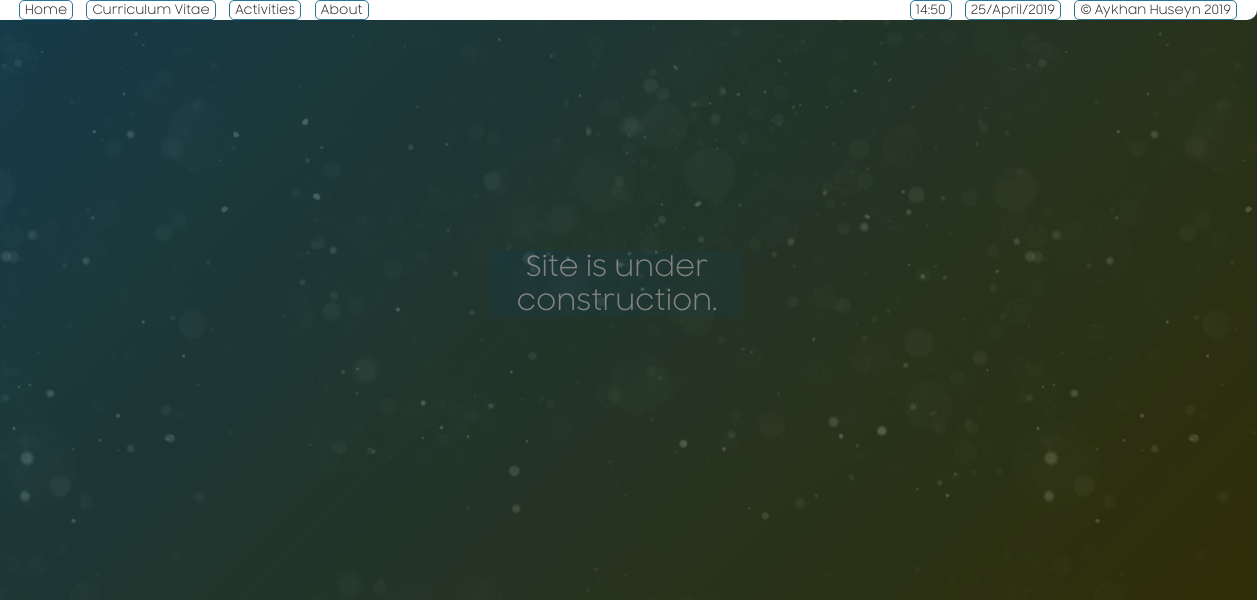
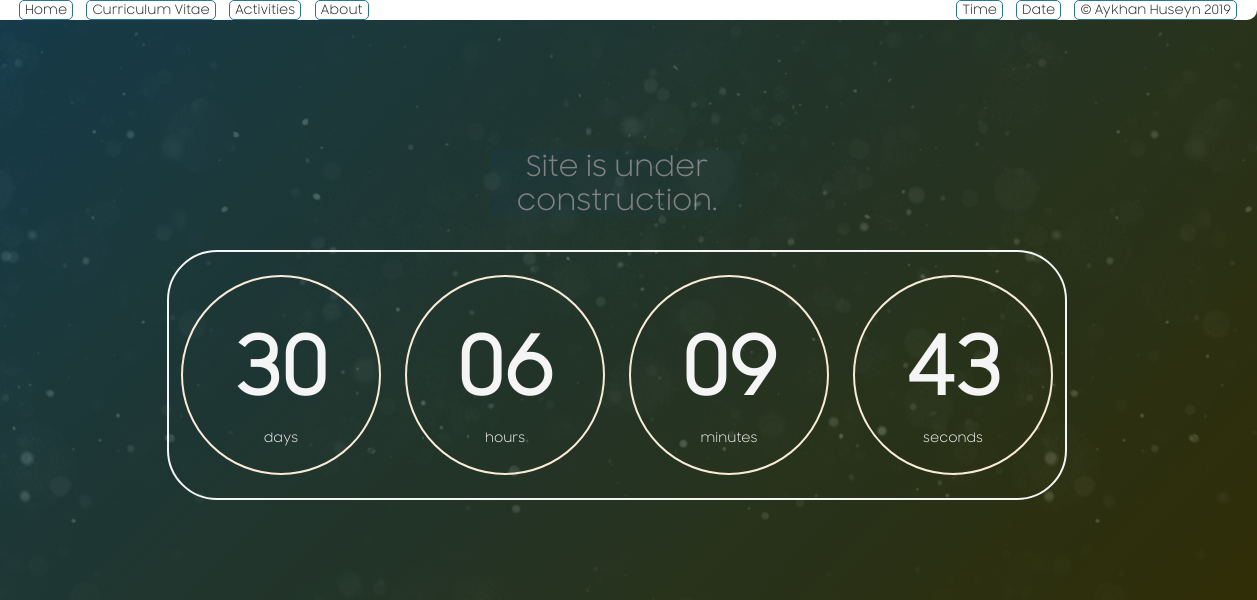
Before and after one commit to aykhanhuseyn/aykhanhuseyn.github.io, a plain HTML site: page index.html in a window 1280 px wide. Shown: the top 600 px of the page, 23-1280 px from the left. Drawn offline with nearby package versions, Linux system fonts and the light colour scheme; files whose address does not match are found by name.

Commit message:
added countdown

```diff
--- a/css/style.css
+++ b/css/style.css
@@ -14,7 +14,7 @@ body
 .constructText
 {
     width: 250px;
-    margin: 250px auto 250px auto !important;
+    margin: 150px auto!important;
     background: inherit;
     color: #ffffff !important;
     z-index: 1000;
@@ -75,3 +75,50 @@ body
     float: right;
     margin: 0 15px;
 }
+
+/* timer styles starts here */
+
+.timerBlock {
+    position: fixed;
+    top: 250px;
+    bottom: 250px;
+    right: 0;
+    left: 0;
+    display: flex;
+    justify-content: space-around;
+}
+
+.timer {
+    width: 900px;
+    height: 250px;
+    -webkit-border-radius: 50px;
+    -moz-border-radius: 50px;
+    border-radius: 50px;
+    border: 2px solid whitesmoke;
+    display: flex;
+    justify-content: space-around;
+}
+
+.timer > div {
+    display: inline-block;
+    width: 200px;
+    height: 200px;
+    margin: 23px 0;
+    border: 2px solid antiquewhite;
+    -webkit-border-radius: 50%;
+    -moz-border-radius: 50%;
+    border-radius: 50%;
+    padding: 2rem 3rem;
+    text-align: center;
+    color: whitesmoke;
+}
+
+div.timer > div > :first-child {
+    display: block;
+    font-size: 5rem;
+    font-weight: 700;
+}
+
+div.timer > div > :last-child {
+
+}
--- a/index.html
+++ b/index.html
@@ -11,20 +11,25 @@
     <link rel="apple-touch-icon" sizes="180x180" href="img/HA_color_180.png">
     <link rel="apple-touch-icon" sizes="167x167" href="img/HA_color_167.png">
     <meta name="author" content="Aykhan Huseyn">
-    <meta name="keywords" content="web, web developer, Frontend, Backend, HTML5, CSS3, Javascript, EcmaScript6, Bootstrap4, jQuery, Fontawesome5, C#, C#7, C#8, ASP.NET Core, .Net">
-    <meta name="description" content="Web developer, using HTML5 technology with CSS3, ES6(JS), Bootstrap4, jQuery, Fontawesome5, C#, ASP.NET.">
-    <meta name="revised" content="Aykhan Huseyn, 22/5/2019">
+    <meta name="keywords"
+          content="web, web developer, Frontend, Backend, HTML5, CSS3, Javascript, EcmaScript6, Bootstrap4, jQuery, Fontawesome5, C#, C#7, C#8, ASP.NET Core, .Net">
+    <meta name="description"
+          content="Web developer, using HTML5 technology with CSS3, ES6(JS), Bootstrap4, jQuery, Fontawesome5, C#, ASP.NET.">
+    <meta name="revised" content="Aykhan Huseyn, 25/5/2019">
     <meta name="robot" content="index, follow">
-                <!--<meta property="fb:app_id" content="1234567890">-->
-                <meta property="og:title" content="Aykhan Huseyn">
-                <meta property="og:type" content="Website">
-                <meta property="og:url" content="http://aykhanhuseyn.github.io/">
-                <meta property="og:image" content="https://scontent-sea1-1.xx.fbcdn.net/hphotos-xap1/t39.2178-6/851565_496755187057665_544240989_n.jpg">
-                <meta property="og:description" content="Web developer, using HTML5 technology with CSS3 and ES6(JS).">
+    <!--<meta property="fb:app_id" content="1234567890">-->
+    <meta property="og:title" content="Aykhan Huseyn">
+    <meta property="og:type" content="Website">
+    <meta property="og:url" content="http://aykhanhuseyn.github.io/">
+    <meta property="og:image"
+          content="https://scontent-sea1-1.xx.fbcdn.net/hphotos-xap1/t39.2178-6/851565_496755187057665_544240989_n.jpg">
+    <meta property="og:description" content="Web developer, using HTML5 technology with CSS3 and ES6(JS).">
     <title>Aykhan Huseyn</title>
     <link rel="shortcut icon" href="img/hacolorfull_0_5x_NJ2_icon.ico" type="image/x-icon">
-    <link rel="stylesheet" href="https://stackpath.bootstrapcdn.com/bootstrap/4.3.1/css/bootstrap.min.css" integrity="sha384-ggOyR0iXCbMQv3Xipma34MD+dH/1fQ784/j6cY/iJTQUOhcWr7x9JvoRxT2MZw1T" crossorigin="anonymous">
-    <link rel="stylesheet" href="https://use.fontawesome.com/releases/v5.8.1/css/all.css" integrity="sha384-50oBUHEmvpQ+1lW4y57PTFmhCaXp0ML5d60M1M7uH2+nqUivzIebhndOJK28anvf" crossorigin="anonymous">
+    <link rel="stylesheet" href="https://stackpath.bootstrapcdn.com/bootstrap/4.3.1/css/bootstrap.min.css"
+          integrity="sha384-ggOyR0iXCbMQv3Xipma34MD+dH/1fQ784/j6cY/iJTQUOhcWr7x9JvoRxT2MZw1T" crossorigin="anonymous">
+    <link rel="stylesheet" href="https://use.fontawesome.com/releases/v5.8.1/css/all.css"
+          integrity="sha384-50oBUHEmvpQ+1lW4y57PTFmhCaXp0ML5d60M1M7uH2+nqUivzIebhndOJK28anvf" crossorigin="anonymous">
     <link rel="stylesheet" href="css/fonts/fonts.css">
     <link rel="stylesheet" href="css/bgStyle.css">
     <link rel="stylesheet" href="css/osxdock.css">
@@ -37,8 +42,8 @@
     <div class="header">
         <div class="logo"><img src="img/apple-logo-black.png"></div>
         <ul class="menubar">
-            <li>Home</li>
-            <li onclick="window.open('CurriculumVitae.html', '_blank');">Curriculum Vitae</li>
+            <li onclick="window.open('index.html', '_self');">Home</li>
+            <li onclick="window.open('CurriculumVitae.html', '_self');">Curriculum Vitae</li>
             <li>Activities</li>
             <li>About</li>
         </ul>
@@ -76,6 +81,16 @@
 
 <div class="constructText"><h3>Site is under construction.</h3></div>
 
+<!-- Counter starts here  -->
+<div class="timerBlock">
+    <div class="timer">
+        <div class="daysBox"><span id="days">30</span><span> days</span></div>
+        <div class="hoursBox"><span id="hours">23</span><span> hours</span></div>
+        <div class="minutesBox"><span id="minutes">59</span><span> minutes</span></div>
+        <div class="secondsBox"><span id="seconds">59</span><span> seconds</span></div>
+    </div>
+</div>
+
 <!--------------------------------------------------------------------->
 
 <div id="dockContainer">
@@ -85,35 +100,37 @@
             <li class="active">
                 <span>LinkedIn</span>
                 <!--<a href="https://www.linkedin.com/in/aykhanhuseyn/"><span class="circle"><i class="fab fa-linkedin-in"></i></span></a>-->
-                <a href="https://www.linkedin.com/in/aykhanhuseyn/" ><img src="img/linkedin.png" /></a>
+                <a href="https://www.linkedin.com/in/aykhanhuseyn/"><img src="img/linkedin.png"/></a>
             </li>
             <li>
                 <span>Github</span>
-                <a href="https://www.github.com/aykhanhuseyn" ><img src="img/github.png" /></a>
+                <a href="https://www.github.com/aykhanhuseyn"><img src="img/github.png"/></a>
             </li>
             <li>
                 <span>Facebook</span>
-                <a href="https://www.facebook.com/aykhan.huseyn7" ><img src="img/facebook.png" /></a>
+                <a href="https://www.facebook.com/aykhan.huseyn7"><img src="img/facebook.png"/></a>
             </li>
             <li>
                 <span>Twitter</span>
-                <a href="https://www.twitter.com/aykhanhuseyn" ><img src="img/twitter.png" /></a>
+                <a href="https://www.twitter.com/aykhanhuseyn"><img src="img/twitter.png"/></a>
             </li>
             <li>
                 <span>Email</span>
-                <a href="mailto:aykhanrh@code.edu.az?subject=I want my own website!&body=I want my own website!" ><img src="img/mail.png" /></a>
+                <a href="mailto:aykhanrh@code.edu.az?subject=I want my own website!&body=I want my own website!"><img
+                        src="img/mail.png"/></a>
             </li>
             <li>
                 <span>Phone</span>
-                <a href="tel: +994552171845" ><img src="img/phone.jpg" /></a>
+                <a href="tel: +994552171845"><img src="img/phone.jpg"/></a>
             </li>
             <li>
                 <span>WhatsApp</span>
-                <a href="https://api.whatsapp.com/send?phone=994552171845&text=I want my own website!" ><img src="img/whatsapp.png" /></a>
+                <a href="https://api.whatsapp.com/send?phone=994552171845&text=I want my own website!"><img
+                        src="img/whatsapp.png"/></a>
             </li>
             <li>
                 <span>Telegram</span>
-                <a href="https://t.me/aykhanhuseyn" ><img src="img/t_logo.png" /></a>
+                <a href="https://t.me/aykhanhuseyn"><img src="img/t_logo.png"/></a>
             </li>
         </ul>
     </div>
@@ -121,10 +138,17 @@
 <!----------------------------------------------->
 
 <!-- JavaScript Codes start here -->
-<script src="https://code.jquery.com/jquery-3.4.0.js" integrity="sha256-DYZMCC8HTC+QDr5QNaIcfR7VSPtcISykd+6eSmBW5qo=" crossorigin="anonymous"></script>
-<script src="https://code.jquery.com/jquery-3.3.1.slim.min.js" integrity="sha384-q8i/X+965DzO0rT7abK41JStQIAqVgRVzpbzo5smXKp4YfRvH+8abtTE1Pi6jizo" crossorigin="anonymous"></script>
-<script src="https://cdnjs.cloudflare.com/ajax/libs/popper.js/1.14.7/umd/popper.min.js" integrity="sha384-UO2eT0CpHqdSJQ6hJty5KVphtPhzWj9WO1clHTMGa3JDZwrnQq4sF86dIHNDz0W1" crossorigin="anonymous"></script>
-<script src="https://stackpath.bootstrapcdn.com/bootstrap/4.3.1/js/bootstrap.min.js" integrity="sha384-JjSmVgyd0p3pXB1rRibZUAYoIIy6OrQ6VrjIEaFf/nJGzIxFDsf4x0xIM+B07jRM" crossorigin="anonymous"></script>
+<script src="https://code.jquery.com/jquery-3.4.0.js" integrity="sha256-DYZMCC8HTC+QDr5QNaIcfR7VSPtcISykd+6eSmBW5qo="
+        crossorigin="anonymous"></script>
+<script src="https://code.jquery.com/jquery-3.3.1.slim.min.js"
+        integrity="sha384-q8i/X+965DzO0rT7abK41JStQIAqVgRVzpbzo5smXKp4YfRvH+8abtTE1Pi6jizo"
+        crossorigin="anonymous"></script>
+<script src="https://cdnjs.cloudflare.com/ajax/libs/popper.js/1.14.7/umd/popper.min.js"
+        integrity="sha384-UO2eT0CpHqdSJQ6hJty5KVphtPhzWj9WO1clHTMGa3JDZwrnQq4sF86dIHNDz0W1"
+        crossorigin="anonymous"></script>
+<script src="https://stackpath.bootstrapcdn.com/bootstrap/4.3.1/js/bootstrap.min.js"
+        integrity="sha384-JjSmVgyd0p3pXB1rRibZUAYoIIy6OrQ6VrjIEaFf/nJGzIxFDsf4x0xIM+B07jRM"
+        crossorigin="anonymous"></script>
 <script src="js/bgAnime.js"></script>
 <script src="js/main.js"></script>
 </body>
--- a/js/main.js
+++ b/js/main.js
@@ -1,7 +1,3 @@
-window.addEventListener('DOMContentLoaded', event => {
-    setTime();
-});
-
 function setTime() {
     let today = new Date();
     let monthList = ["January", "February", "March", "April", "May", "June", "July", "August", "September", "October", "November", "December"];
@@ -12,7 +8,7 @@ function setTime() {
     let min = today.getMinutes();
     min = checkTime(min);
     document.getElementById('time').innerText = (h + ":" + min);
-    document.getElementById('date').innerText = (d + "/" + m + "/" + y);
+    document.getElementById('date').innerText = (d + " " + m + " " + y);
     setTimeout(setTime, 500);
 }
 
@@ -22,3 +18,34 @@ function checkTime(i) {
     }
     return i;
 }
+
+// Set the date we're counting down to
+const endDate = new Date("May 25, 2019 21:00:00").getTime();
+
+// Update the count down every 1 second
+let x = setInterval(function() {
+
+    // Get todays date and time
+    let now = new Date().getTime();
+
+    // Find the distance between now and the count down date
+    let distance = endDate - now;
+
+    // Time calculations for days, hours, minutes and seconds
+    let days = Math.floor(distance / (1000 * 60 * 60 * 24));
+    let hours = Math.floor((distance % (1000 * 60 * 60 * 24)) / (1000 * 60 * 60));
+    let minutes = Math.floor((distance % (1000 * 60 * 60)) / (1000 * 60));
+    let seconds = Math.floor((distance % (1000 * 60)) / 1000);
+
+    // Display the result in the element with id="demo"
+    document.getElementById("days").innerText = days;
+    document.getElementById("hours").innerText = checkTime(hours);
+    document.getElementById("minutes").innerText = checkTime(minutes);
+    document.getElementById("seconds").innerText = checkTime(seconds);
+
+    // If the count down is finished, write some text
+    if (distance < 0) {
+        clearInterval(x);
+        document.getElementById("demo").innerHTML = "EXPIRED";
+    }
+}, 1000);
```
